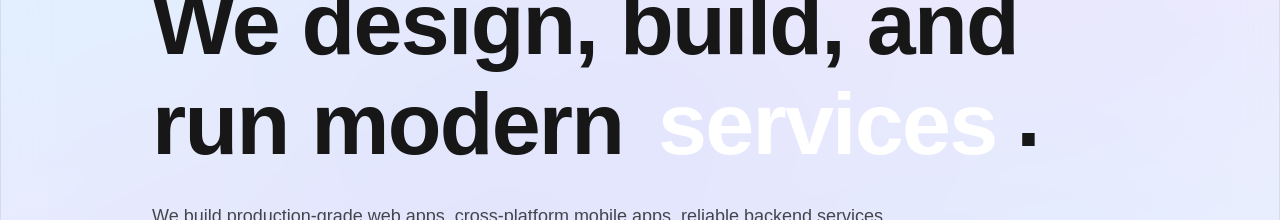
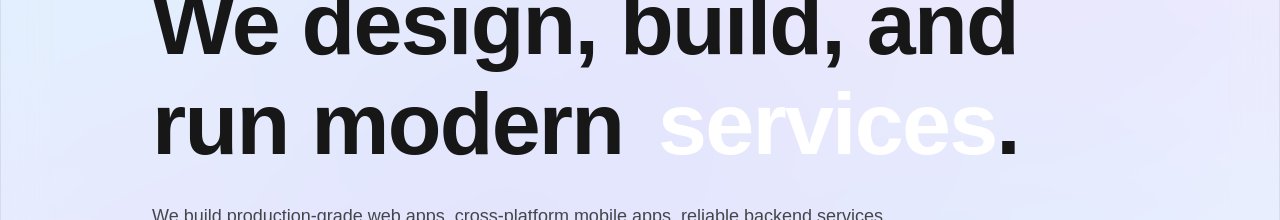
Before and after one commit to celalzamanoglu/celza-tech, a Next.js app: page /en in a window 1280 px wide. Shown: the part 268-488 px from the top of the page. Built offline with nearby package versions, Linux system fonts and the light colour scheme.

Commit message:
fix/rotating-text-dot-space-and-alignment

```diff
--- a/src/components/HeroHeadlineText.tsx
+++ b/src/components/HeroHeadlineText.tsx
@@ -32,7 +32,12 @@ export default function HeroHeadlineText({ prefix, words }: HeroHeadlineTextProp
             transition={sharedTransition}
             rotationInterval={2000}
           />
-          <motion.span layout aria-hidden="true" className="absolute left-full pl-2" transition={sharedTransition}>
+          <motion.span
+            layout
+            aria-hidden="true"
+            className="inline-block align-baseline -ml-2 sm:-ml-2 md:-ml-3"
+            transition={sharedTransition}
+          >
             .
           </motion.span>
         </motion.span>
```
